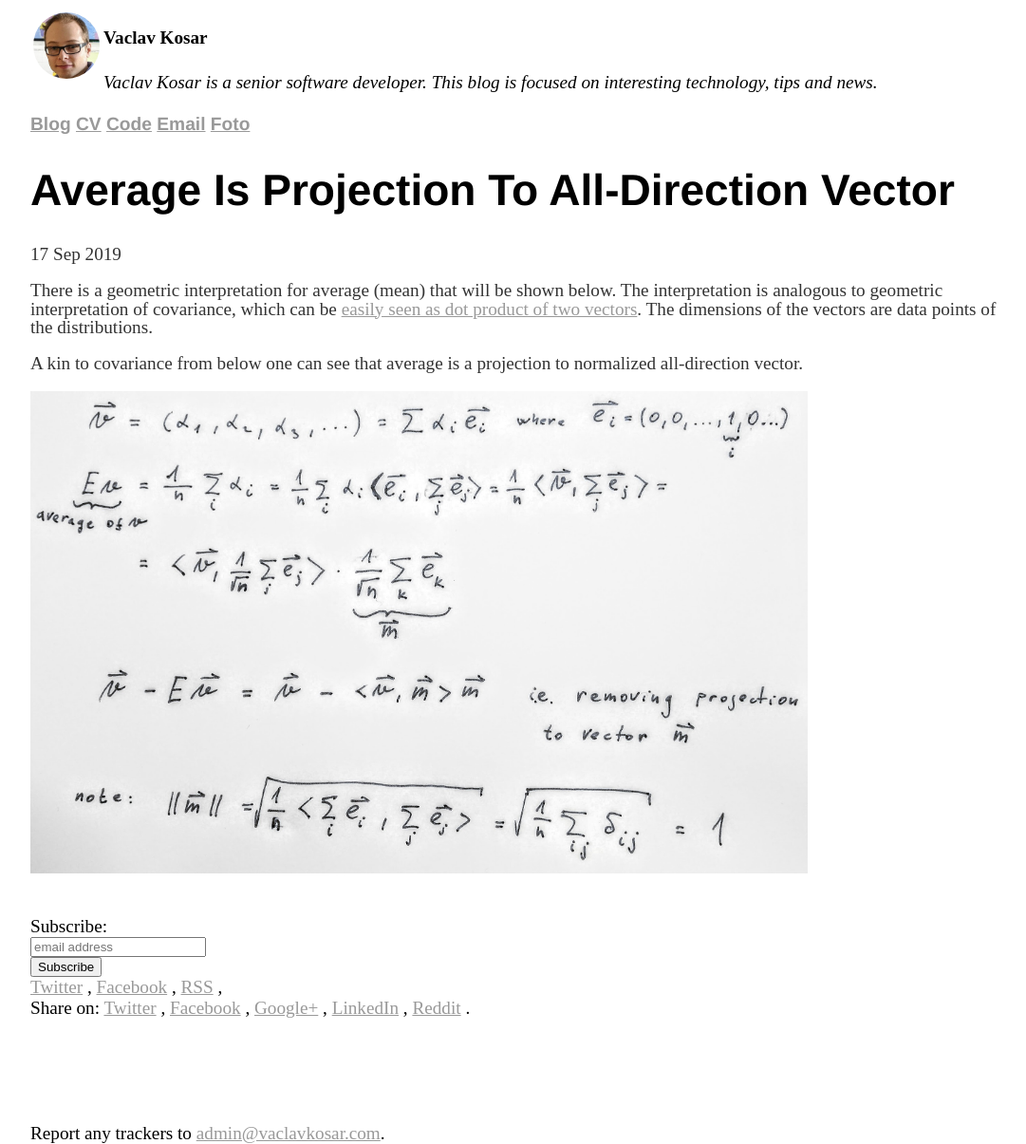
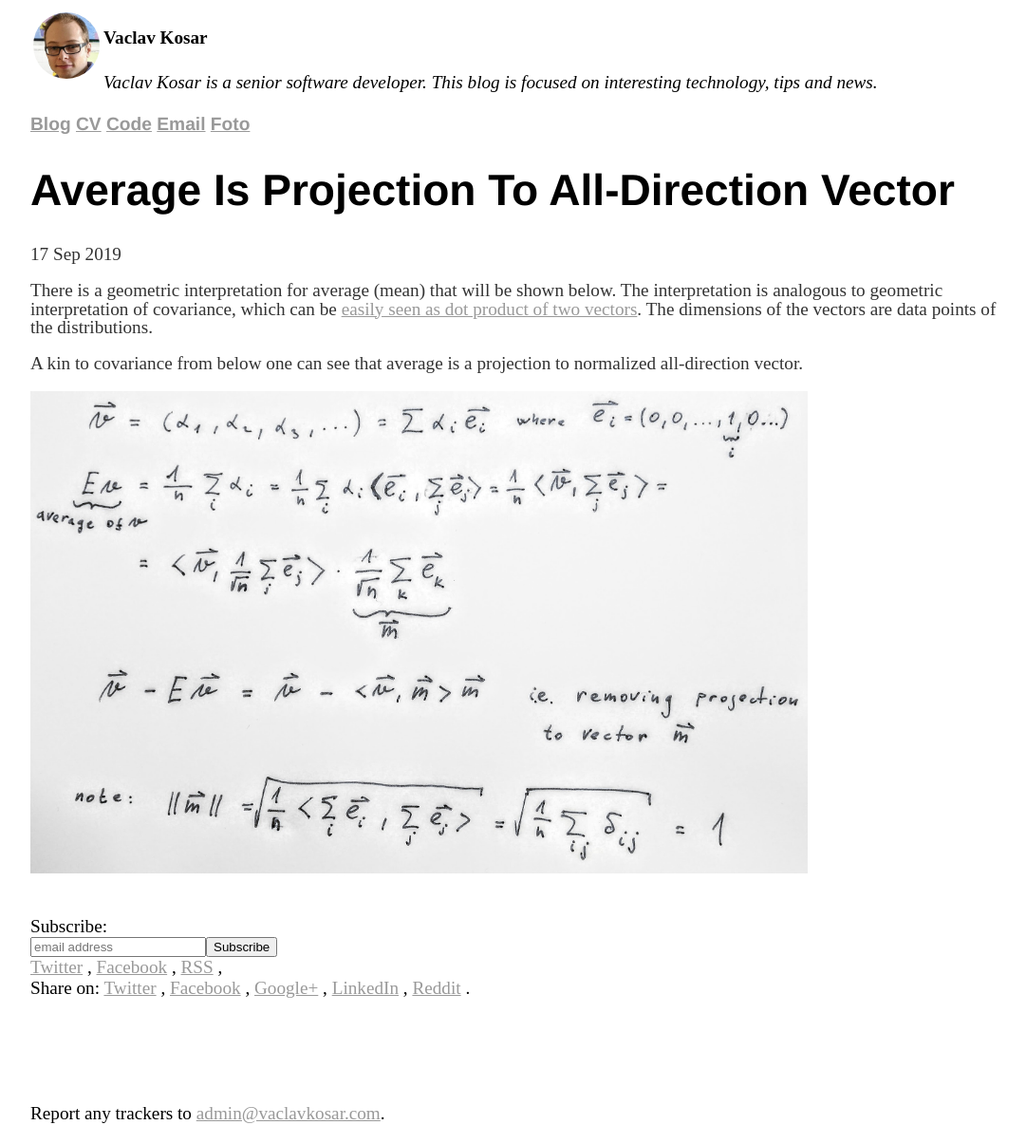
Before and after one commit to vackosar/vackosar.github.io, a Jekyll site: the page built from notes/2019-09-17-Average-Is-Projection-To-All-Direction-Vector.md, in a window 1280 px wide. Shown: the whole page at 95% size, without its empty margins (96-1177 px from the left). Built offline with Jekyll 4.4.1, drawn with Linux system fonts in a browser that asks for light colours; comment, search, counter and statistics services are not loaded; after the commit the page ends 1184 px from its top, so only the background shows below that.

Commit message:
restyle subscribe

```diff
--- a/_layouts/post.html
+++ b/_layouts/post.html
@@ -18,7 +18,7 @@
     <!-- Begin Mailchimp Signup Form -->
     <div id="mc_embed_signup">
         <form action="https://vaclavkosar.us3.list-manage.com/subscribe/post?u=289873d7958b1bdc1c6dc93b7&amp;id=4b8172df11" method="post" id="mc-embedded-subscribe-form" name="mc-embedded-subscribe-form" class="validate" target="_blank" novalidate>
-            <div id="mc_embed_signup_scroll">
+            <div id="mc_embed_signup_scroll" style="display: flex">
 <!--                <label for="mce-EMAIL">Subscribe</label>-->
                 <input type="email" value="" name="EMAIL" class="email" id="mce-EMAIL" placeholder="email address" required>
                 <!-- real people should not fill this in and expect good things - do not remove this or risk form bot signups-->
```
